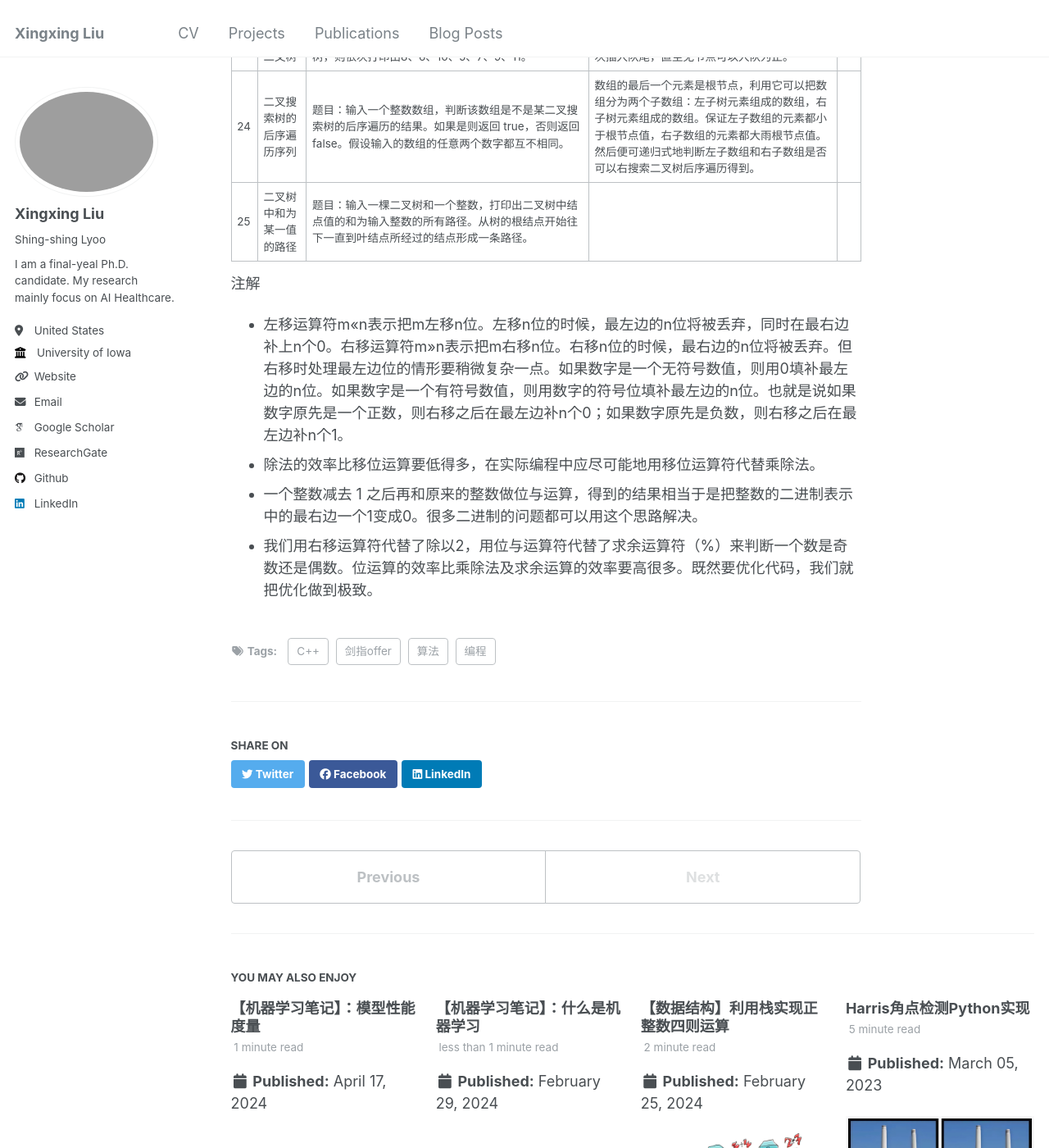
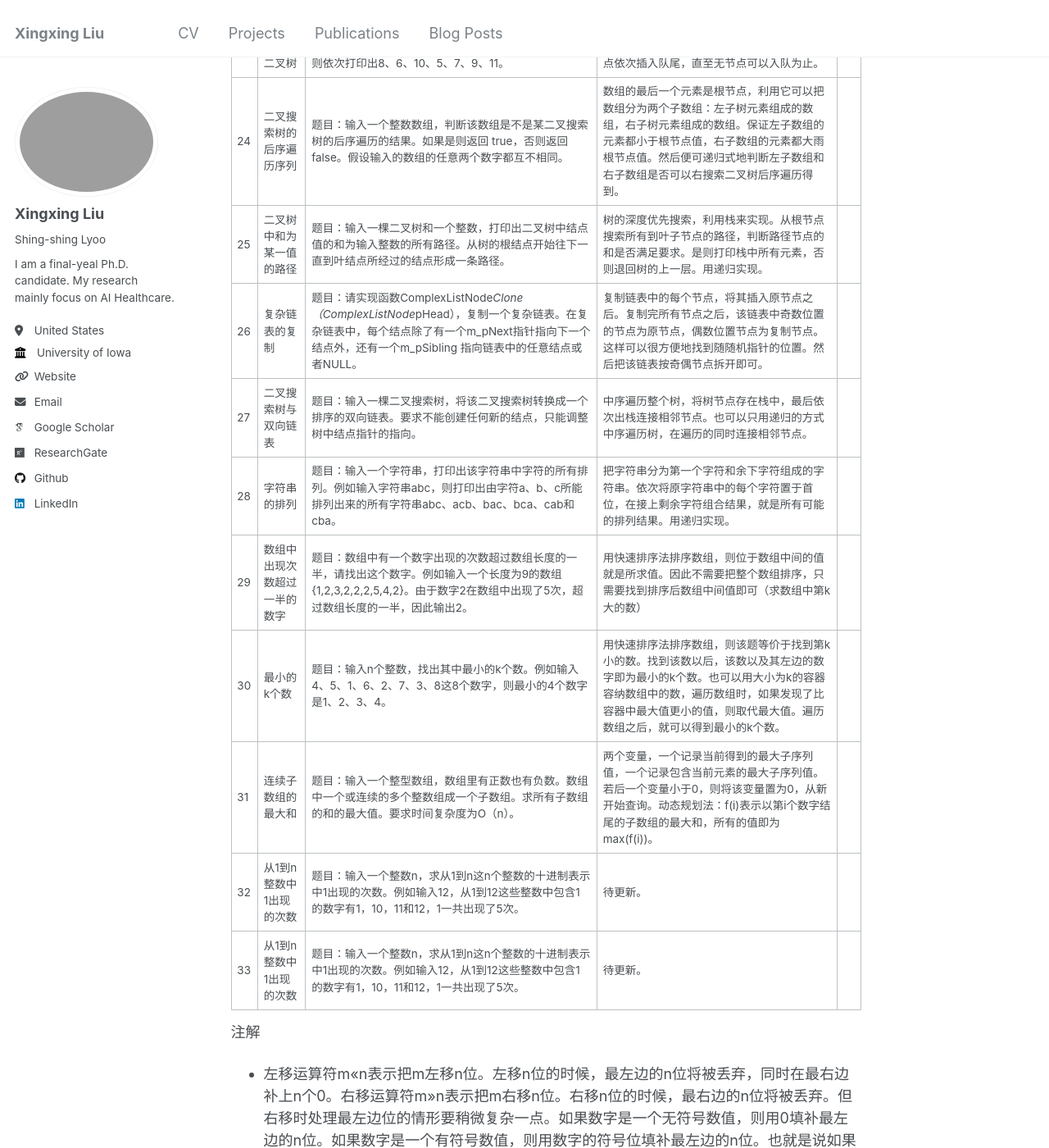
Before and after one commit to xxliu1996/xxliu1996.github.io, a Jekyll site: the page built from _posts/2024-10-26-blog-coding-interview-questions-summary.md, in a window 1280 px wide and 1400 px high, scrolled down 2900 px. Shown: the whole window at 82% size. Built offline with Jekyll 4.4.1, drawn with Linux system fonts in a browser that asks for light colours; some web fonts are replaced; some of the changed text lies outside the part shown.

Commit message:
update 2024-blog-coding-interview...

```diff
--- a/_posts/2024-10-26-blog-coding-interview-questions-summary.md
+++ b/_posts/2024-10-26-blog-coding-interview-questions-summary.md
@@ -37,10 +37,19 @@ tags:
 |22|栈的压入、弹出序列|题目：输入两个整数序列，第一个序列表示栈的压入顺序，请判断第二个序列是否为该栈的弹出顺序。假设压入栈的所有数字均不相等。例如序列1、2、3、4、5 是某栈的压栈序列，序列4、5、3、2、1 是该压栈序列对应的一个弹出序列，但 4、3、5、1、2 就不可能是该压栈序列的弹出序列。|用一个栈来辅助判断，依次定位弹出序列中的每个元素在压栈序列中的位置，做入栈和出栈操作，如果有冲突，则说明弹出序列不对。||
 |23|从上往下打印二叉树|题目：从上往下打印出二叉树的每个结点，同一层的结点按照从左到右的顺序打印。例如输入图4.5中的二叉树，则依次打印出8、6、10、5、7、9、11。|用一个队列来实现。先把根节点入队，然后每次节点出队时打印节点值，同时把节点的子节点依次插入队尾，直至无节点可以入队为止。||
 |24|二叉搜索树的后序遍历序列|题目：输入一个整数数组，判断该数组是不是某二叉搜索树的后序遍历的结果。如果是则返回 true，否则返回 false。假设输入的数组的任意两个数字都互不相同。|数组的最后一个元素是根节点，利用它可以把数组分为两个子数组：左子树元素组成的数组，右子树元素组成的数组。保证左子数组的元素都小于根节点值，右子数组的元素都大雨根节点值。然后便可递归式地判断左子数组和右子数组是否可以右搜索二叉树后序遍历得到。||
-|25|二叉树中和为某一值的路径|题目：输入一棵二叉树和一个整数，打印出二叉树中结点值的和为输入整数的所有路径。从树的根结点开始往下一直到叶结点所经过的结点形成一条路径。|||
+|25|二叉树中和为某一值的路径|题目：输入一棵二叉树和一个整数，打印出二叉树中结点值的和为输入整数的所有路径。从树的根结点开始往下一直到叶结点所经过的结点形成一条路径。|树的深度优先搜索，利用栈来实现。从根节点搜索所有到叶子节点的路径，判断路径节点的和是否满足要求。是则打印栈中所有元素，否则退回树的上一层。用递归实现。||
+|26|复杂链表的复制|题目：请实现函数ComplexListNode*Clone（ComplexListNode*pHead），复制一个复杂链表。在复杂链表中，每个结点除了有一个m_pNext指针指向下一个结点外，还有一个m_pSibling 指向链表中的任意结点或者NULL。|复制链表中的每个节点，将其插入原节点之后。复制完所有节点之后，该链表中奇数位置的节点为原节点，偶数位置节点为复制节点。这样可以很方便地找到随随机指针的位置。然后把该链表按奇偶节点拆开即可。||
+|27|二叉搜索树与双向链表|题目：输入一棵二叉搜索树，将该二叉搜索树转换成一个排序的双向链表。要求不能创建任何新的结点，只能调整树中结点指针的指向。|中序遍历整个树，将树节点存在栈中，最后依次出栈连接相邻节点。也可以只用递归的方式中序遍历树，在遍历的同时连接相邻节点。||
+|28|字符串的排列|题目：输入一个字符串，打印出该字符串中字符的所有排列。例如输入字符串abc，则打印出由字符a、b、c所能排列出来的所有字符串abc、acb、bac、bca、cab和cba。|把字符串分为第一个字符和余下字符组成的字符串。依次将原字符串中的每个字符置于首位，在接上剩余字符组合结果，就是所有可能的排列结果。用递归实现。||
+|29|数组中出现次数超过一半的数字|题目：数组中有一个数字出现的次数超过数组长度的一半，请找出这个数字。例如输入一个长度为9的数组{1,2,3,2,2,2,5,4,2}。由于数字2在数组中出现了5次，超过数组长度的一半，因此输出2。|用快速排序法排序数组，则位于数组中间的值就是所求值。因此不需要把整个数组排序，只需要找到排序后数组中间值即可（求数组中第k大的数）||
+|30|最小的k个数|题目：输入n个整数，找出其中最小的k个数。例如输入4、5、1、6、2、7、3、8这8个数字，则最小的4个数字是1、2、3、4。|用快速排序法排序数组，则该题等价于找到第k小的数。找到该数以后，该数以及其左边的数字即为最小的k个数。也可以用大小为k的容器容纳数组中的数，遍历数组时，如果发现了比容器中最大值更小的值，则取代最大值。遍历数组之后，就可以得到最小的k个数。||
+|31|连续子数组的最大和|题目：输入一个整型数组，数组里有正数也有负数。数组中一个或连续的多个整数组成一个子数组。求所有子数组的和的最大值。要求时间复杂度为O（n）。|两个变量，一个记录当前得到的最大子序列值，一个记录包含当前元素的最大子序列值。若后一个变量小于0，则将该变量置为0，从新开始查询。动态规划法：f(i)表示以第i个数字结尾的子数组的最大和，所有的值即为max(f(i))。||
+|32|从1到n整数中1出现的次数|题目：输入一个整数n，求从1到n这n个整数的十进制表示中1出现的次数。例如输入12，从1到12这些整数中包含1 的数字有1，10，11和12，1一共出现了5次。|待更新。||
+|33|从1到n整数中1出现的次数|题目：输入一个整数n，求从1到n这n个整数的十进制表示中1出现的次数。例如输入12，从1到12这些整数中包含1 的数字有1，10，11和12，1一共出现了5次。|待更新。||
 
 注解
 * 左移运算符m<<n表示把m左移n位。左移n位的时候，最左边的n位将被丢弃，同时在最右边补上n个0。右移运算符m>>n表示把m右移n位。右移n位的时候，最右边的n位将被丢弃。但右移时处理最左边位的情形要稍微复杂一点。如果数字是一个无符号数值，则用0填补最左边的n位。如果数字是一个有符号数值，则用数字的符号位填补最左边的n位。也就是说如果数字原先是一个正数，则右移之后在最左边补n个0；如果数字原先是负数，则右移之后在最左边补n个1。
 * 除法的效率比移位运算要低得多，在实际编程中应尽可能地用移位运算符代替乘除法。
 * 一个整数减去 1 之后再和原来的整数做位与运算，得到的结果相当于是把整数的二进制表示中的最右边一个1变成0。很多二进制的问题都可以用这个思路解决。
 * 我们用右移运算符代替了除以2，用位与运算符代替了求余运算符（%）来判断一个数是奇数还是偶数。位运算的效率比乘除法及求余运算的效率要高很多。既然要优化代码，我们就把优化做到极致。
+* 题目29的另一种更高效解法：数组中有一个数字出现的次数超过数组长度的一半，也就是说它出现的次数比其他所有数字出现次数的和还要多。因此我们可以考虑在遍历数组的时候保存两个值：一个是数组中的一个数字，一个是次数。当我们遍历到下一个数字的时候，如果下一个数字和我们之前保存的数字相同，则次数加1；如果下一个数字和我们之前保存的数字不同，则次数减1。如果次数为零，我们需要保存下一个数字，并把次数设为1。由于我们要找的数字出现的次数比其他所有数字出现的次数之和还要多，那么要找的数字肯定是最后一次把次数设为 1 时对应的数字。
```
